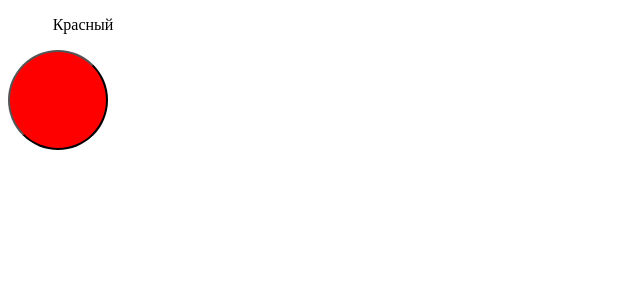
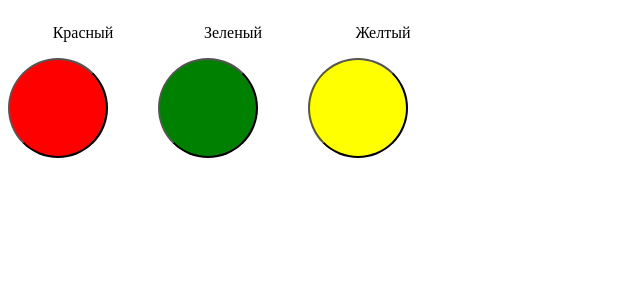
Before and after one commit to vgsnv/simple-react-redux, a React app: page / in a window 1280 px wide. Shown: the top 300 px of the page, without its empty margins (0-640 px from the left). Built offline with nearby package versions, Linux system fonts and the light colour scheme.

Commit message:
Добавляет три кнопки

```diff
--- a/src/components/ColorButton.tsx
+++ b/src/components/ColorButton.tsx
@@ -22,6 +22,7 @@ export default class ColorButton extends React.Component<Props, State> {
     return (<div
       style={{
         width: 150,
+        display: 'inline-block'
       }}
     >
       <p
--- a/src/index.tsx
+++ b/src/index.tsx
@@ -11,8 +11,21 @@ const App = (props) => {
     color: 'red'
   }
 
+  const greenButton = {
+    title: 'Зеленый',
+    onClick: () => console.info('Click'),
+    color: 'green'
+  }
+
+  const  yellowButton = {
+    title: 'Желтый',
+    onClick: () => console.info('Click'),
+    color: 'yellow'
+  }
   return (<div>
     <ColorButton {...redButton}/>
+    <ColorButton {...greenButton}/>
+    <ColorButton {...yellowButton}/>
   </div>)
 };
 
```
